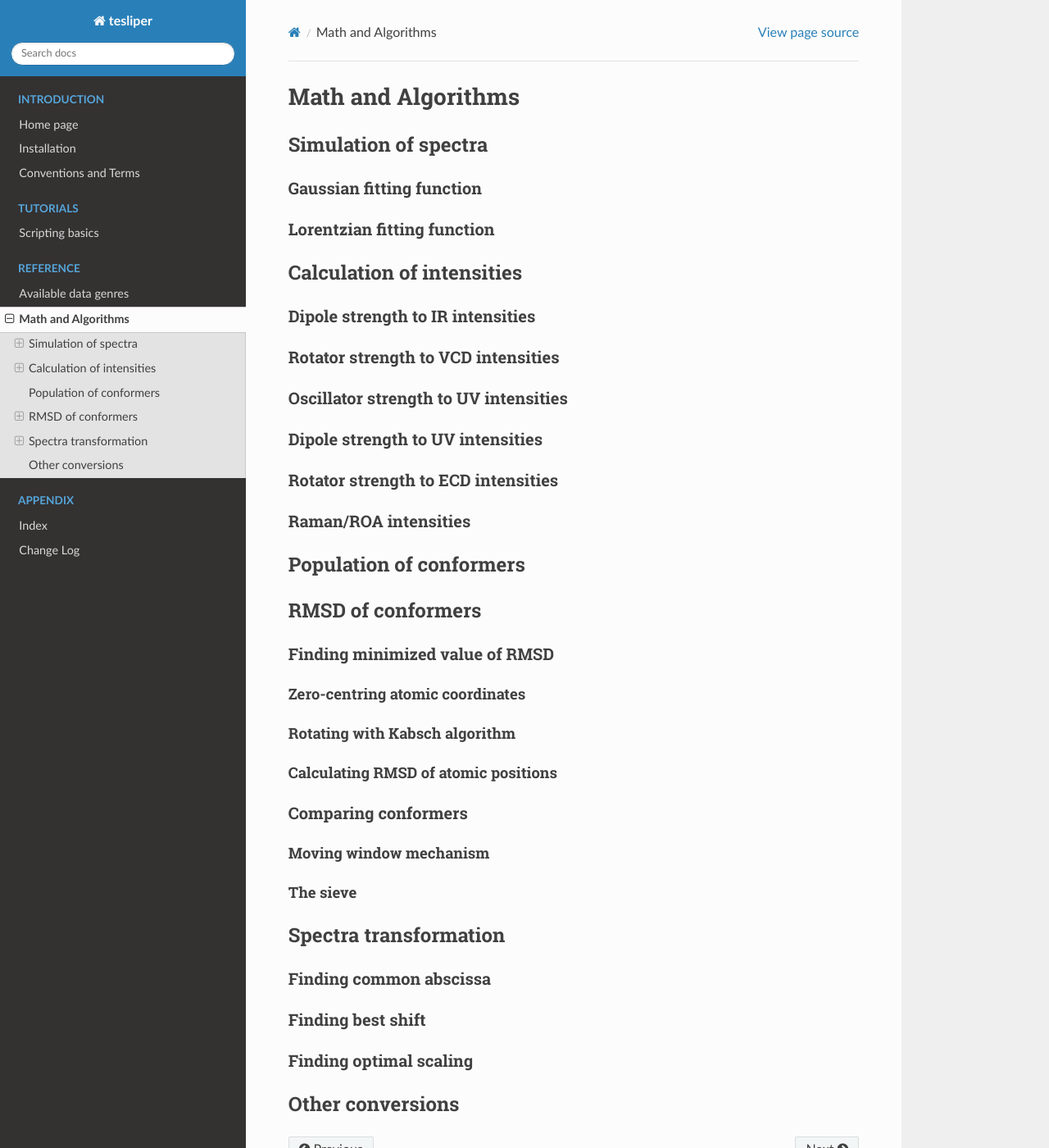
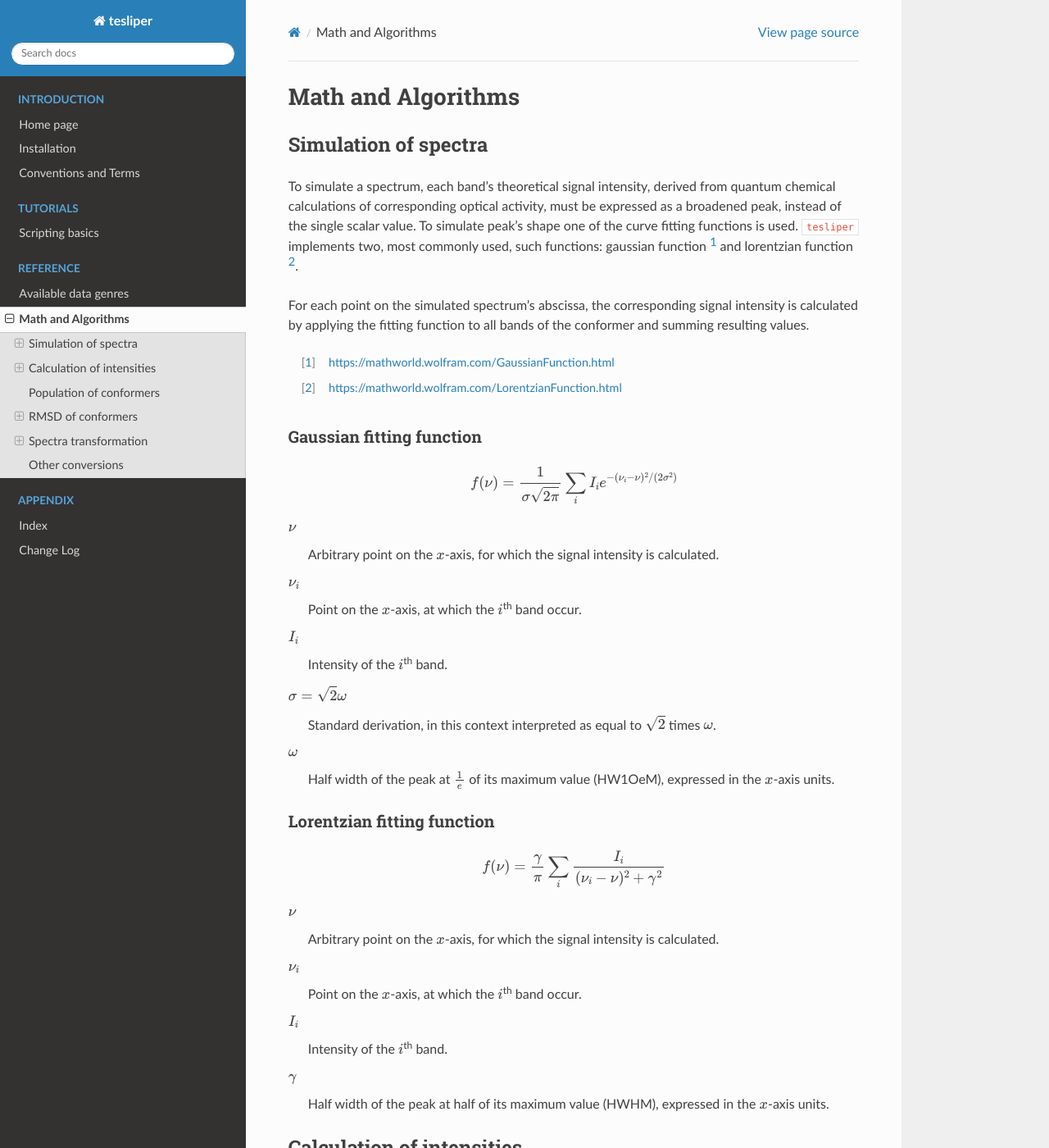
Before and after one commit to mishioo/tesliper, a Sphinx documentation site: the page built from docs/source/math.rst, in a window 1280 px wide and 1400 px high. Shown: the whole window at 82% size. Built offline with Sphinx 7.4.7 and the Read the Docs theme 2.0.0, drawn with Linux system fonts in a browser that asks for light colours; pages that are not in the unit, such as notebooks, are missing from menus.

Commit message:
Described peak fitting.

```diff
--- a/docs/source/math.rst
+++ b/docs/source/math.rst
@@ -1,15 +1,62 @@
 Math and Algorithms
 ===================
+
+.. |ith| replace:: :math:`i`:superscript:`th`
 
 Simulation of spectra
 ---------------------
 
+To simulate a spectrum, each band's theoretical signal intensity, derived from quantum
+chemical calculations of corresponding optical activity, must be expressed as a
+broadened peak, instead of the single scalar value. To simulate peak's shape one of the
+curve fitting functions is used. ``tesliper`` implements two, most commonly used, such
+functions: gaussian function [#gaussian]_ and lorentzian function [#lorentzian]_.
+
+For each point on the simulated spectrum's abscissa, the corresponding signal intensity
+is calculated by applying the fitting function to all bands of the conformer and summing
+resulting values.
+
+.. [#gaussian] https://mathworld.wolfram.com/GaussianFunction.html
+.. [#lorentzian] https://mathworld.wolfram.com/LorentzianFunction.html
+
 Gaussian fitting function
 '''''''''''''''''''''''''
+
+.. math::
+
+    f(\nu) = \frac{1}{\sigma\sqrt{2\pi}}\sum\limits_i I_i e^{
+        -(\nu_i - \nu)^2 / (2\sigma^2)
+    }
+
+:math:`\nu`
+    Arbitrary point on the :math:`x`-axis, for which the signal intensity is calculated.
+:math:`\nu_i`
+    Point on the :math:`x`-axis, at which the |ith| band occur.
+:math:`I_i`
+    Intensity of the |ith| band.
+:math:`\sigma = \sqrt{2}\omega`
+    Standard derivation, in this context interpreted as equal to :math:`\sqrt{2}`
+    times :math:`\omega`.
+:math:`\omega`
+    Half width of the peak at :math:`\frac{1}{e}` of its maximum value (HW1OeM),
+    expressed in the :math:`x`-axis units.
 
 Lorentzian fitting function
 '''''''''''''''''''''''''''
 
+.. math::
+
+    f(\nu) = \frac{\gamma}{\pi}\sum\limits_i\frac{I_i}{(\nu_i - \nu)^2 + \gamma^2}
+
+:math:`\nu`
+    Arbitrary point on the :math:`x`-axis, for which the signal intensity is calculated.
+:math:`\nu_i`
+    Point on the :math:`x`-axis, at which the |ith| band occur.
+:math:`I_i`
+    Intensity of the |ith| band.
+:math:`\gamma`
+    Half width of the peak at half of its maximum value (HWHM),
+    expressed in the :math:`x`-axis units.
 
 Calculation of intensities
 --------------------------
```
